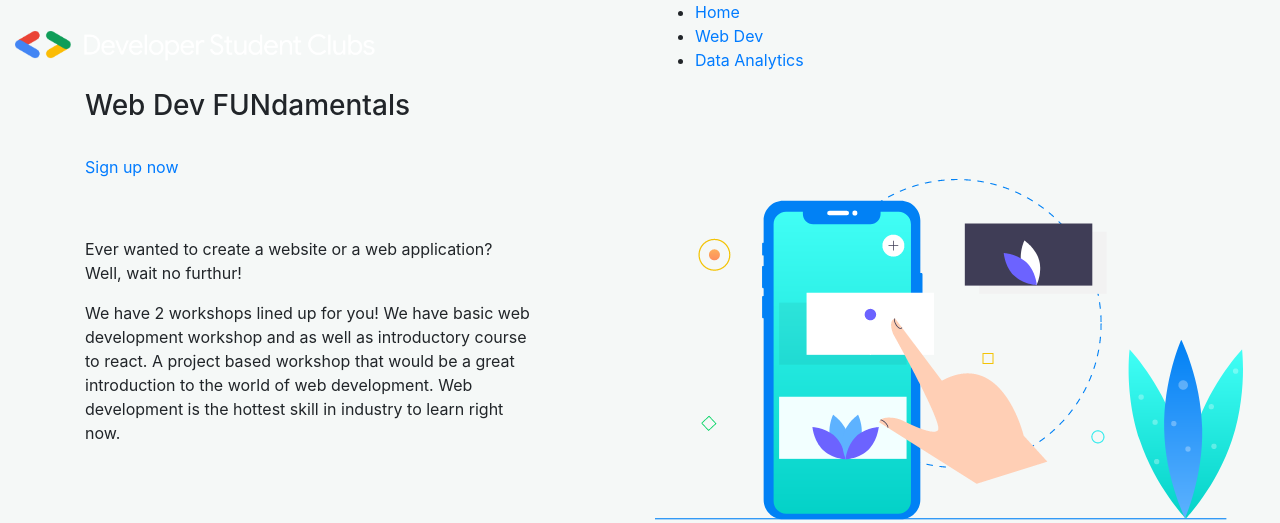
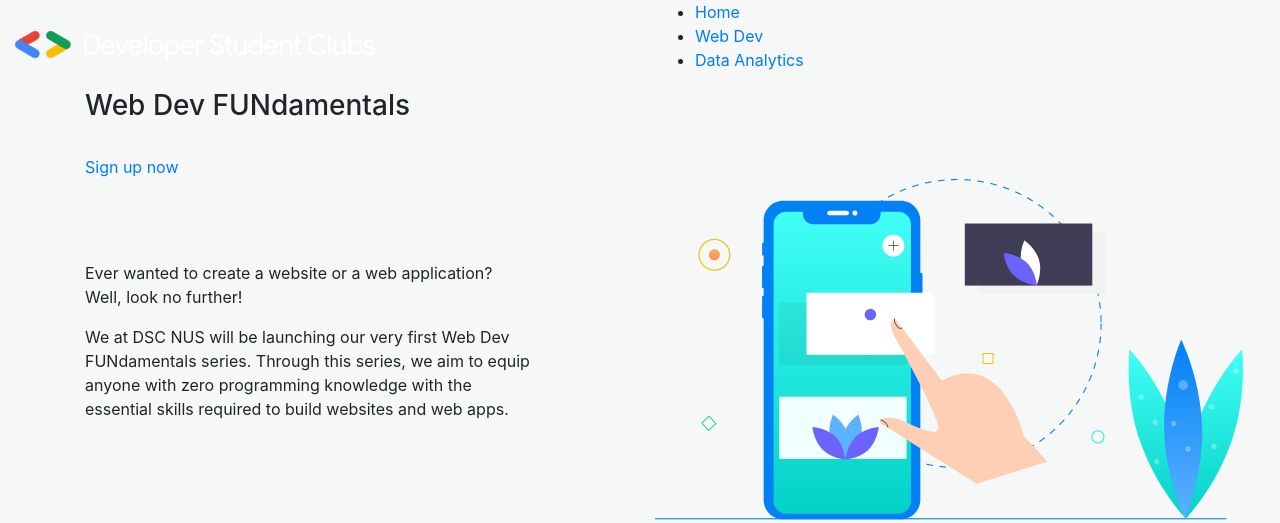
Before and after one commit to DigiPie/dscnustech.github.io, a Jekyll site: the page built from webdev.html, in a window 1280 px wide. Shown: the top 523 px of the page. Built offline with Jekyll 4.4.1, drawn with Linux system fonts in a browser that asks for light colours; some of the changed text lies outside the part shown.

Commit message:
Update webdev.html

```diff
--- a/webdev.html
+++ b/webdev.html
@@ -4,7 +4,11 @@
 
 <body>
   <!--[if lte IE 9]>
-            <p class="browserupgrade">You are using an <strong>outdated</strong> browser. Please <a href="https://browsehappy.com/">upgrade your browser</a> to improve your experience and security.</p>
+    <p class="browserupgrade">
+      You are using an <strong>outdated</strong> browser. Please
+      <a href="https://browsehappy.com/">upgrade your browser</a> to improve
+      your experience and security.
+    </p>
   <![endif]-->
   <!-- bradcam_area  -->
   <div class="bradcam_area bradcam_bg_1">
@@ -20,7 +24,9 @@
             data-wow-duration="1s"
             data-wow-delay=".1s"
           >
-                        <a href="https://forms.gle/DPdqteawxxrG1z347" class="boxed-btn3">Sign up now</a>
+            <a href="https://forms.gle/DPdqteawxxrG1z347" class="boxed-btn3"
+              >Sign up now</a
+            >
           </div>
         </div>
       </div>
@@ -35,15 +41,33 @@
           <div class="col-xl-5 col-lg-5 col-md-6">
             <div class="features_info2">
               <!-- <h3 class="wow fadeInUp" data-wow-duration=".5s" data-wow-delay=".3s">REDACTED</h3> -->
-                            <p class="wow fadeInUp" data-wow-duration=".6s" data-wow-delay=".4s">Ever wanted to create a website or a web application? Well, wait no furthur!</p>
-                            <p class="wow fadeInUp" data-wow-duration=".7s" data-wow-delay=".5s">We have 2 workshops lined up for you! We have basic web development workshop and
-                                 as well as introductory course to react. A project based workshop that would be a great introduction to the world of web development.
-                                 Web development is the hottest skill in industry to learn right now.</p>
+              <p
+                class="wow fadeInUp"
+                data-wow-duration=".6s"
+                data-wow-delay=".4s"
+              >
+                Ever wanted to create a website or a web application? Well, look
+                no further!
+              </p>
+              <p
+                class="wow fadeInUp"
+                data-wow-duration=".7s"
+                data-wow-delay=".5s"
+              >
+                We at DSC NUS will be launching our very first Web Dev
+                FUNdamentals series. Through this series, we aim to equip anyone
+                with zero programming knowledge with the essential skills
+                required to build websites and web apps.
+              </p>
             </div>
           </div>
           <div class="col-xl-5 col-lg-5 offset-xl-1 offset-lg-1 col-md-6 ">
-                        <div class="about_draw wow fadeInUp" data-wow-duration=".7s" data-wow-delay=".5s">
-                            <img src="img/ilstrator_img/draw.png" alt="">
+            <div
+              class="about_draw wow fadeInUp"
+              data-wow-duration=".7s"
+              data-wow-delay=".5s"
+            >
+              <img src="img/ilstrator_img/draw.png" alt="" />
             </div>
           </div>
         </div>
@@ -52,31 +76,77 @@
       <div class="features_main_wrap">
         <div class="row  align-items-center">
           <div class="col-xl-5 col-lg-5 offset-xl-1 offset-lg-1 col-md-6">
-                        <div class="about_image wow fadeInLeft" data-wow-duration=".4s" data-wow-delay=".3s">
-                            <img src="dscimg/webdev1.jpg" alt="" width=500 height=332>
+            <div
+              class="about_image wow fadeInLeft"
+              data-wow-duration=".4s"
+              data-wow-delay=".3s"
+            >
+              <img src="dscimg/webdev1.jpg" alt="" width="500" height="332" />
             </div>
           </div>
           <div class="col-xl-6 col-lg-6 col-md-6">
             <div class="features_info">
-                            <h3 class="wow fadeInUp" data-wow-duration=".5s" data-wow-delay=".3s" >Web Development <br>
-                                Fundamentals Workshop</h3>
-                            <p class="wow fadeInUp" data-wow-duration=".6s" data-wow-delay=".4s"  >For you aspiring web developers out there,
-                                participate in this ab-initio course to learn and make use of existing web frameworks to build your very own personal portfolio website.
-                                Also, you will be exposed to web development fundamentals such as HTML, CSS and
-                                get to impress your future employer with your personal portfolio website.
+              <h3
+                class="wow fadeInUp"
+                data-wow-duration=".5s"
+                data-wow-delay=".3s"
+              >
+                Web Dev <br />
+                FUNdamentals
+              </h3>
+              <p
+                class="wow fadeInUp"
+                data-wow-duration=".6s"
+                data-wow-delay=".4s"
+              >
+                Ever wanted to have your very own portfolio website to showcase
+                your work to potential employers and friends? Then join us in
+                building one on either Tuesday or Thursday evening on Week 3. We
+                will be covering the essential basics of HTML, CSS and Github
+                page deployment while we guide you through the portfolio
+                project. No programming experience expected!
               </p>
               <ul class="unordered-list">
-                                <li class="wow fadeInUp" data-wow-duration=".7s" data-wow-delay=".5s" > Date: 28th and 30th Jan 2020 </li>
-                                <li class="wow fadeInUp" data-wow-duration=".8s" data-wow-delay=".6s" > Time: 6.30pm to 9.30pm </li>
-                                <li class="wow fadeInUp" data-wow-duration=".9s" data-wow-delay=".7s" > Venue: COM1, Discussion Room 12 </li>
+                <li
+                  class="wow fadeInUp"
+                  data-wow-duration=".7s"
+                  data-wow-delay=".5s"
+                >
+                  Date: 28 or 30 Jan 2020 (Week 3, attend either session)
+                </li>
+                <li
+                  class="wow fadeInUp"
+                  data-wow-duration=".8s"
+                  data-wow-delay=".6s"
+                >
+                  Time: 6.30pm to 9.30pm
+                </li>
+                <li
+                  class="wow fadeInUp"
+                  data-wow-duration=".9s"
+                  data-wow-delay=".7s"
+                >
+                  Venue: COM1, Discussion Room 12
+                </li>
               </ul>
 
-                            <div class="about_btn wow fadeInUp" data-wow-duration=".10s" data-wow-delay=".8s" style="margin-bottom: 1em">
-                                <a class="boxed-btn4" href="#">Signup Now</a>
+              <div
+                class="about_btn wow fadeInUp"
+                data-wow-duration=".10s"
+                data-wow-delay=".8s"
+                style="margin-bottom: 1em"
+              >
+                <a class="boxed-btn4" href="https://forms.gle/DPdqteawxxrG1z347"
+                  >Sign up Now</a
+                >
               </div>
-                            <div class="about_btn wow fadeInUp" data-wow-duration=".10s" data-wow-delay=".8s" >
+              <!--<div
+                class="about_btn wow fadeInUp"
+                data-wow-duration=".10s"
+                data-wow-delay=".8s"
+              >
                 <a class="boxed-btn4" href="#">Download slides and materials</a>
-                            </div>
+              </div>-->
             </div>
           </div>
         </div>
@@ -85,49 +155,79 @@
       <div class="features_main_wrap">
         <div class="row  align-items-center">
           <div class="col-xl-5 col-lg-5 offset-xl-1 offset-lg-1 col-md-6">
-                        <div class="about_image wow fadeInLeft" data-wow-duration=".4s" data-wow-delay=".3s">
-                            <img src="dscimg/webdev2.jpg" alt="" width=500 height=332>
+            <div
+              class="about_image wow fadeInLeft"
+              data-wow-duration=".4s"
+              data-wow-delay=".3s"
+            >
+              <img src="dscimg/webdev2.jpg" alt="" width="500" height="332" />
             </div>
           </div>
           <div class="col-xl-6 col-lg-6 col-md-6">
             <div class="features_info">
-                            <h3 class="wow fadeInUp" data-wow-duration=".5s" data-wow-delay=".3s" >Introduction to <br>
-                                React Workshop</h3>
-                            <p class="wow fadeInUp" data-wow-duration=".6s" data-wow-delay=".4s"  >For you aspiring web developers out there,
-                                participate in this ab-initio course to learn and make use of existing web frameworks to build your very own personal portfolio website.
-                                Also, you will be exposed to web development fundamentals such as HTML, CSS and
-                                get to impress your future employer with your personal portfolio website.
+              <h3
+                class="wow fadeInUp"
+                data-wow-duration=".5s"
+                data-wow-delay=".3s"
+              >
+                React <br />
+                FUNdamentals
+              </h3>
+              <p
+                class="wow fadeInUp"
+                data-wow-duration=".6s"
+                data-wow-delay=".4s"
+              >
+                React is one of the fastest growing Javascript libraries for
+                building web apps. Kick-start your web development journey by
+                spending a Saturday afternoon with us learning the essential
+                fundamentals of this popular and powerful framework by Facebook.
               </p>
               <ul class="unordered-list">
-                                <li class="wow fadeInUp" data-wow-duration=".7s" data-wow-delay=".5s" > Date: 8 Feb 2020 </li>
-                                <li class="wow fadeInUp" data-wow-duration=".8s" data-wow-delay=".6s" > Time: 10pm to 3.30pm </li>
-                                <li class="wow fadeInUp" data-wow-duration=".9s" data-wow-delay=".7s" > Venue: Google Developers Space </li>
+                <li
+                  class="wow fadeInUp"
+                  data-wow-duration=".7s"
+                  data-wow-delay=".5s"
+                >
+                  Date: 8 Feb 2020
+                </li>
+                <li
+                  class="wow fadeInUp"
+                  data-wow-duration=".8s"
+                  data-wow-delay=".6s"
+                >
+                  Time: 10:00am to 3.30pm
+                </li>
+                <li
+                  class="wow fadeInUp"
+                  data-wow-duration=".9s"
+                  data-wow-delay=".7s"
+                >
+                  Venue: COM1, Discussion Room 12
+                </li>
               </ul>
 
-                            <div class="about_btn wow fadeInUp" data-wow-duration=".10s" data-wow-delay=".8s" style="margin-bottom: 1em">
-                                <a class="boxed-btn4" href="#">Signup Now</a>
+              <div
+                class="about_btn wow fadeInUp"
+                data-wow-duration=".10s"
+                data-wow-delay=".8s"
+                style="margin-bottom: 1em"
+              >
+                <a class="boxed-btn4" href="https://forms.gle/DPdqteawxxrG1z347"
+                  >Sign up Now</a
+                >
               </div>
-                            <div class="about_btn wow fadeInUp" data-wow-duration=".10s" data-wow-delay=".8s" >
-                                <a class="boxed-btn4" href="#">Download slides and materials</a>
+              <div
+                class="about_btn wow fadeInUp"
+                data-wow-duration=".10s"
+                data-wow-delay=".8s"
+              >
+                <!--<a class="boxed-btn4" href="#">Download slides and materials</a>-->
               </div>
             </div>
           </div>
         </div>
       </div>
-
-
     </div>
   </div>
-
-
-
-
-
-
-
-
-
-
-
-
 </body>
```
Lines whose indentation alone changed are shown as unchanged.
